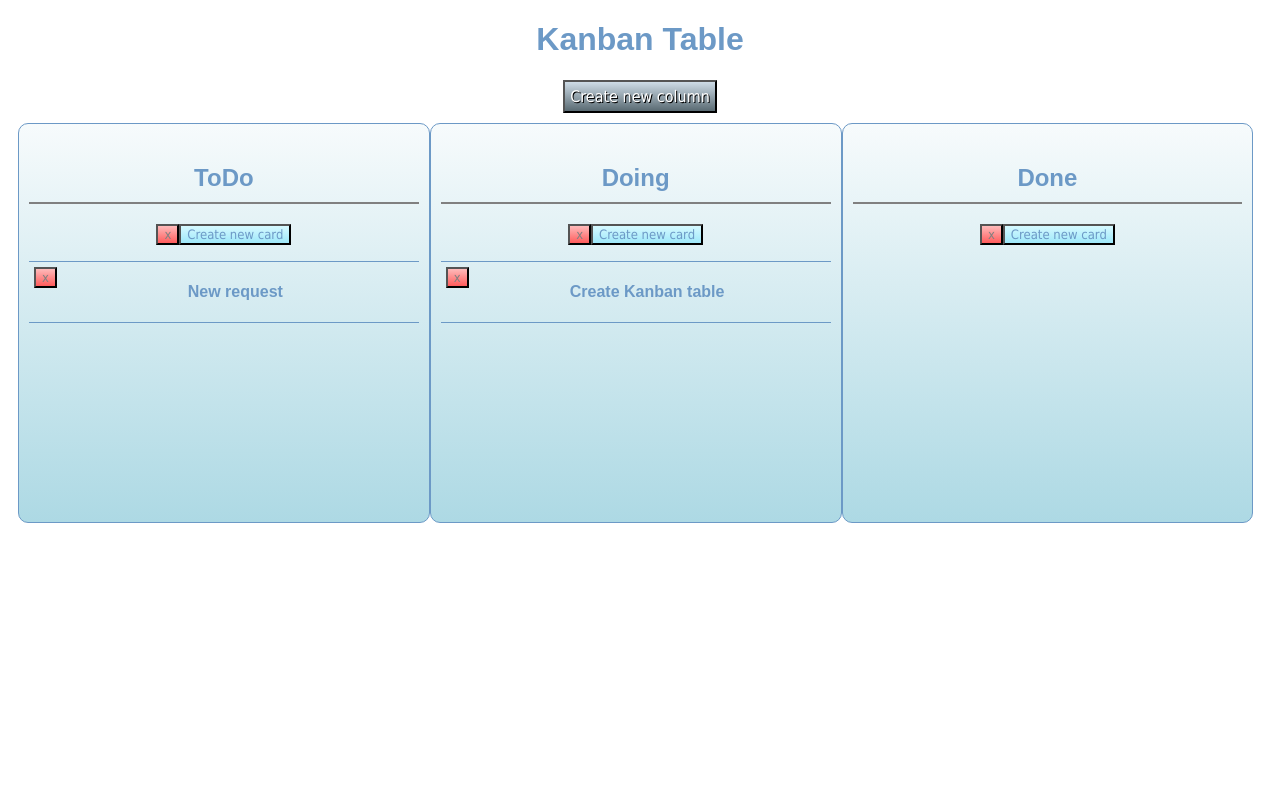
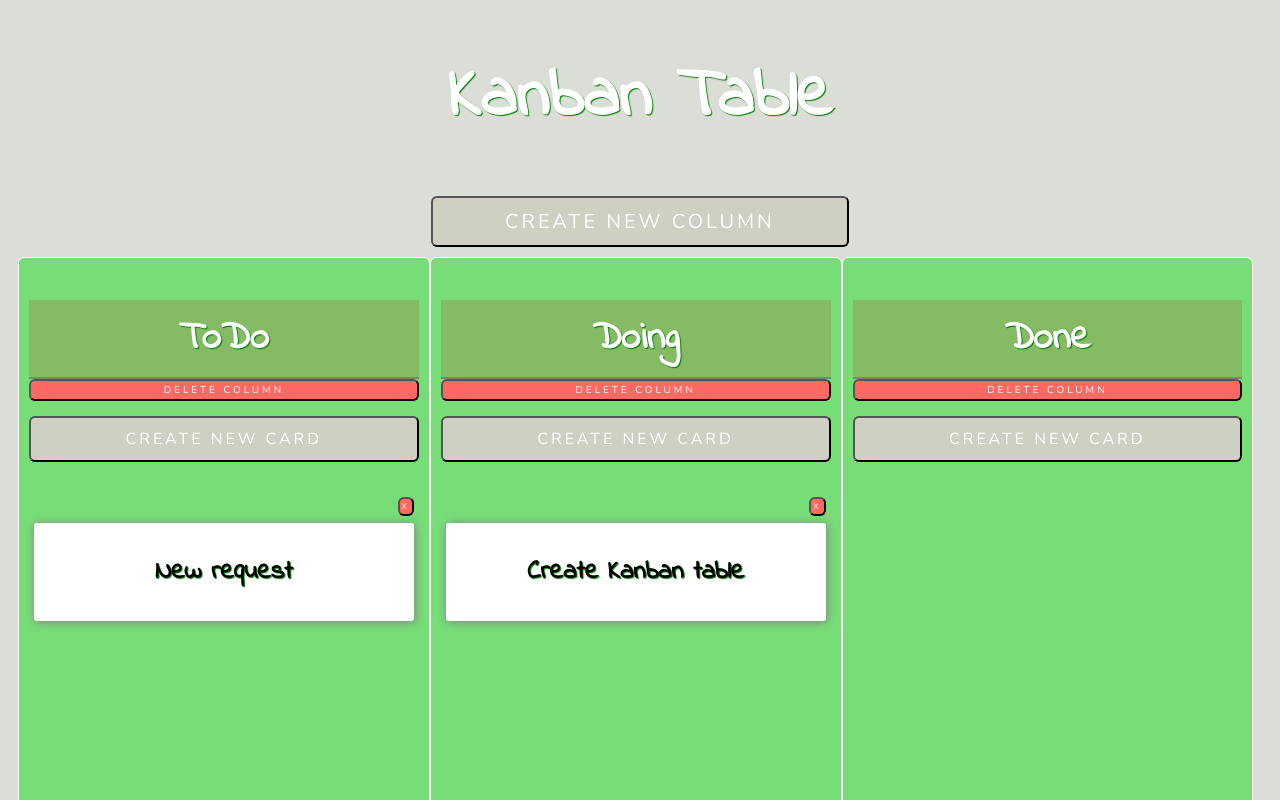
Before and after one commit to BorczDariusz/Modul_10, a plain HTML site: page index.html in a window 1280 px wide. Shown: the top 800 px of the page. Drawn offline with nearby package versions, Linux system fonts and the light colour scheme.

Commit message:
Poprawa zadania

```diff
--- a/js/scripts.js
+++ b/js/scripts.js
@@ -21,11 +21,15 @@ $(function() {
     		var $column = $('<div>').addClass('column');
 			var $columnTitle = $('<h2>').addClass('column-title').text(self.name);
 			var $columnCardList = $('<ul>').addClass('column-card-list');
-			var $columnDelete = $('<button>').addClass('btn-delete').text('x');
+			var $columnDelete = $('<button>').addClass('btn-delete').text('Delete column');
 			var $columnAddCard = $('<button>').addClass('add-card').text('Create new card');
 
 			$columnDelete.click(function() {
-        		self.removeColumn();
+				if (confirm('Are you sure you want to delete this column: ' + '"' + self.name + '"' + ' ?')) {
+    				self.removeColumn();
+				} else {
+    				return false
+				}
 			});
 
 			$columnAddCard.click(function() {
@@ -63,7 +67,11 @@ $(function() {
 			var $cardDelete = $('<button>').addClass('btn-delete').text('x');
 
 			$cardDelete.click(function(){
-        		self.removeCard();
+        		if (confirm('Are you sure you want to delete this card: ' + '"' + self.description + '"' + ' ?')) {
+    				self.removeCard();
+				} else {
+    				return false
+				}
 			});
 
 			$card.append($cardDelete)
@@ -110,9 +118,10 @@ $(function() {
 	board.addColumn(doingColumn);
 	board.addColumn(doneColumn);
 
-	var card1 = new Card('New request');
-	var card2 = new Card('Create Kanban table');
+	var card1 = new Card('');
+	var card2 = new Card('New request');
+	var card3 = new Card('Create Kanban table');
 
-	todoColumn.addCard(card1);
-	doingColumn.addCard(card2);
+	todoColumn.addCard(card2);
+	doingColumn.addCard(card3);
 });
--- a/style.css
+++ b/style.css
@@ -1,6 +1,11 @@
+@import url('https://fonts.googleapis.com/css?family=Indie+Flower|Nunito');
+
 body {
-	font-family: Arial;
-	color: #6C99C6;
+	color: white;
+	font-family: 'Indie Flower', cursive;
+	font-size: 26px;
+	background: #DBDED7;
+	text-shadow: 1px 1px 1px green;
 }
 .board {
 	text-align: center;
@@ -18,14 +23,12 @@ ul, menu, dir {
 }
 .column-container li {
 	list-style-type: none;
-	border-top: 1px solid #6C99C6;
-	border-bottom: 1px solid #6C99C6;
+
 	padding: 5px;
 }
 .column {
 	box-sizing: border-box;
-	border: 1px solid #6C99C6;
-	border-radius: 10px;
+	border: 1px solid white;
 	float: left;
 	text-align: center;
 	min-height: 50vh;
@@ -33,47 +36,76 @@ ul, menu, dir {
 	width: 33.1%;
 	margin: 0 auto;
 	padding: 10px;
-	background: #f7fbfc;
-	background: -moz-linear-gradient(top,  #f7fbfc 0%, #d9edf2 40%, #add9e4 100%); /* FF3.6-15 */
-	background: -webkit-linear-gradient(top,  #f7fbfc 0%,#d9edf2 40%,#add9e4 100%); /* Chrome10-25,Safari5.1-6 */
-	background: linear-gradient(to bottom,  #f7fbfc 0%,#d9edf2 40%,#add9e4 100%); /* W3C, IE10+, FF16+, Chrome26+, Opera12+, Safari7+ */
-	filter: progid:DXImageTransform.Microsoft.gradient( startColorstr='#f7fbfc', endColorstr='#add9e4',GradientType=0 ); /* IE6-9 */
+	background: #77DD77;
+	min-height: 50vh;
+}
+button, .column {
+	border-radius: 6px;
+}
+h1{
+	font-size: 70px;
 }
 h2 {
 	border-bottom: 2px solid grey;
 	padding: 10px;
+	margin-bottom: 0;
+	background-color: #85BB65;
+}
+p {
+	background-color: white;
+	color: black;
+	padding: 30px;
+	border-radius: 3px;
+	box-shadow: 1px 1px 10px grey;
+	margin-bottom: 10px;
 }
 button {
-	color: #6C99C6;
-	font-size: 13px;
-	font-family: Tahoma;
+	font-family: 'Nunito', sans-serif;
+	margin: 0px auto;
+	cursor: pointer;
+	color: white;
+	letter-spacing: 3px;
+	padding: 5px;
+	font-size: 16px;
+	padding: 2px;
+	text-transform: uppercase;
+	display: block;
+ 	outline: none;
 }
-.add-card, .create-column {
-	background: #d6f9ff;
-	background: -moz-linear-gradient(top,  #d6f9ff 0%, #9ee8fa 100%); /* FF3.6-15 */
-	background: -webkit-linear-gradient(top,  #d6f9ff 0%,#9ee8fa 100%); /* Chrome10-25,Safari5.1-6 */
-	background: linear-gradient(to bottom,  #d6f9ff 0%,#9ee8fa 100%); /* W3C, IE10+, FF16+, Chrome26+, Opera12+, Safari7+ */
-	filter: progid:DXImageTransform.Microsoft.gradient( startColorstr='#d6f9ff', endColorstr='#9ee8fa',GradientType=0 ); /* IE6-9 */
+.add-card {
+	background: #CFCFC4;
+	padding: 10px;
+	margin-bottom: 30px;
+	width: 100%;
 }
 .create-column {
-	padding: 5px;
-	font-size: 16px;
-	color: white;
-	text-shadow: 1px 1px #000;
-	background: rgb(206,220,231);
-	background: -moz-linear-gradient(top,  rgba(206,220,231,1) 0%, rgba(89,106,114,1) 100%); /* FF3.6-15 */
-	background: -webkit-linear-gradient(top,  rgba(206,220,231,1) 0%,rgba(89,106,114,1) 100%); /* Chrome10-25,Safari5.1-6 */
-	background: linear-gradient(to bottom,  rgba(206,220,231,1) 0%,rgba(89,106,114,1) 100%); /* W3C, IE10+, FF16+, Chrome26+, Opera12+, Safari7+ */
-	filter: progid:DXImageTransform.Microsoft.gradient( startColorstr='#cedce7', endColorstr='#596a72',GradientType=0 ); /* IE6-9 */
+	width: 33.1%;
+	padding: 10px;
+	font-size: 20px;
+	background:	#CFCFC4;
 }
-.card button {
-	float: left;
+ .card .btn-delete {
+	float: right;
+	padding: 2px;
+	font-size: 8px;
+}
+.column > .btn-delete {
+	margin-bottom: 15px;
+	width: 100%;
+	font-size: 10px;
 }
 .btn-delete {
-	color: grey;
-	background: #febbbb;
-	background: -webkit-linear-gradient(#febbbb 0%, #fe9090 45%, #ff5c5c 100%);
-	background: -o-linear-gradient(#febbbb 0%, #fe9090 45%, #ff5c5c 100%);
-	background: linear-gradient(#febbbb 0%, #fe9090 45%, #ff5c5c 100%); /* FF3.6-15 */ /* Chrome10-25,Safari5.1-6 */ /* W3C, IE10+, FF16+, Chrome26+, Opera12+, Safari7+ */
-	filter: progid:DXImageTransform.Microsoft.gradient( startColorstr='#febbbb', endColorstr='#ff5c5c',GradientType=0 ); /* IE6-9 */
- }
+	background-color: #FF6961;
+}
+.card-placeholder {
+	background-color: #85BB65;
+	width: 90%;
+	height: 150px;
+	border: 1px solid white;
+	margin: 0 auto;
+	border-radius: 8px;
+}
+.column-card-list {
+	height: 100vh;
+	width: 100%;
+}
```
